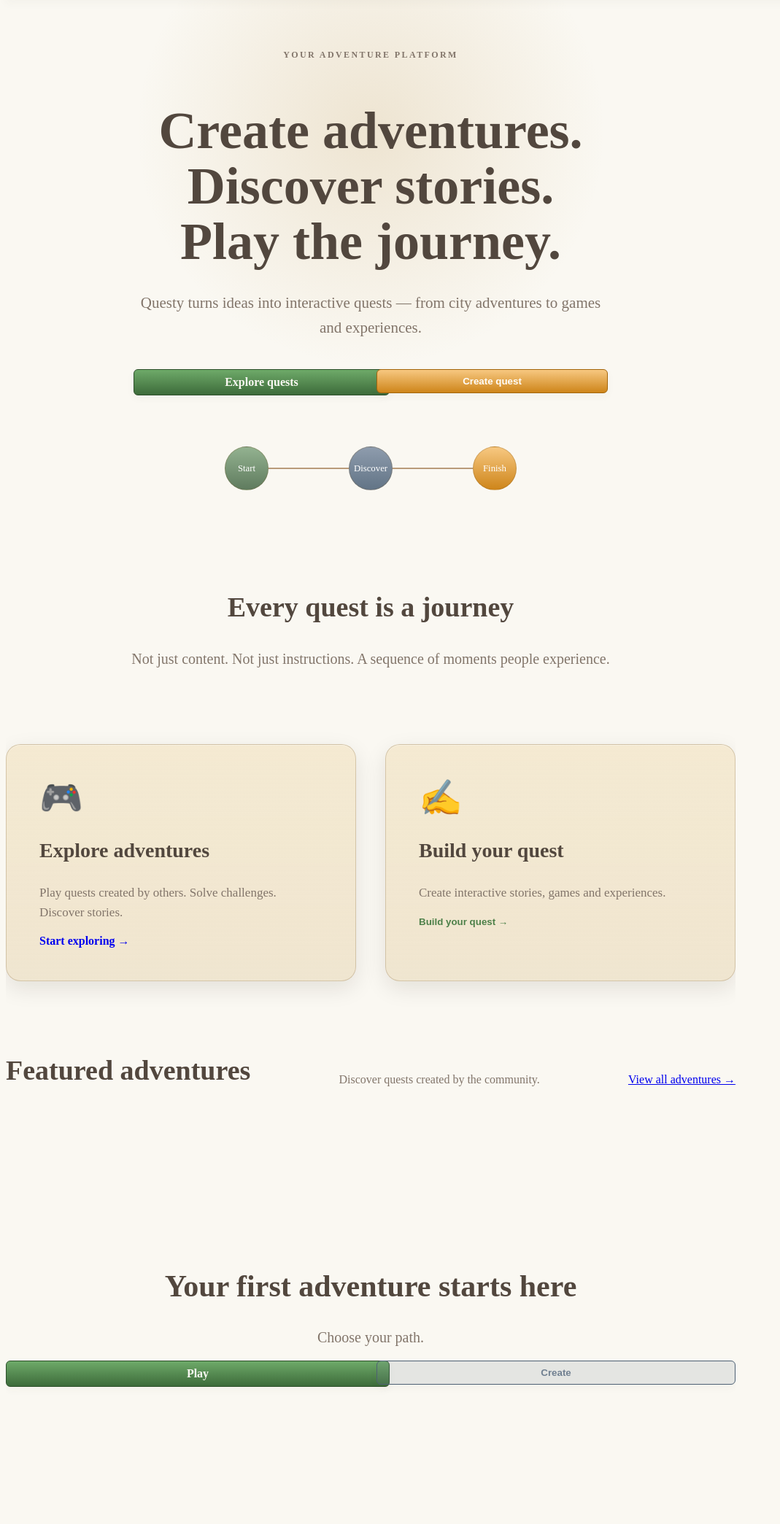
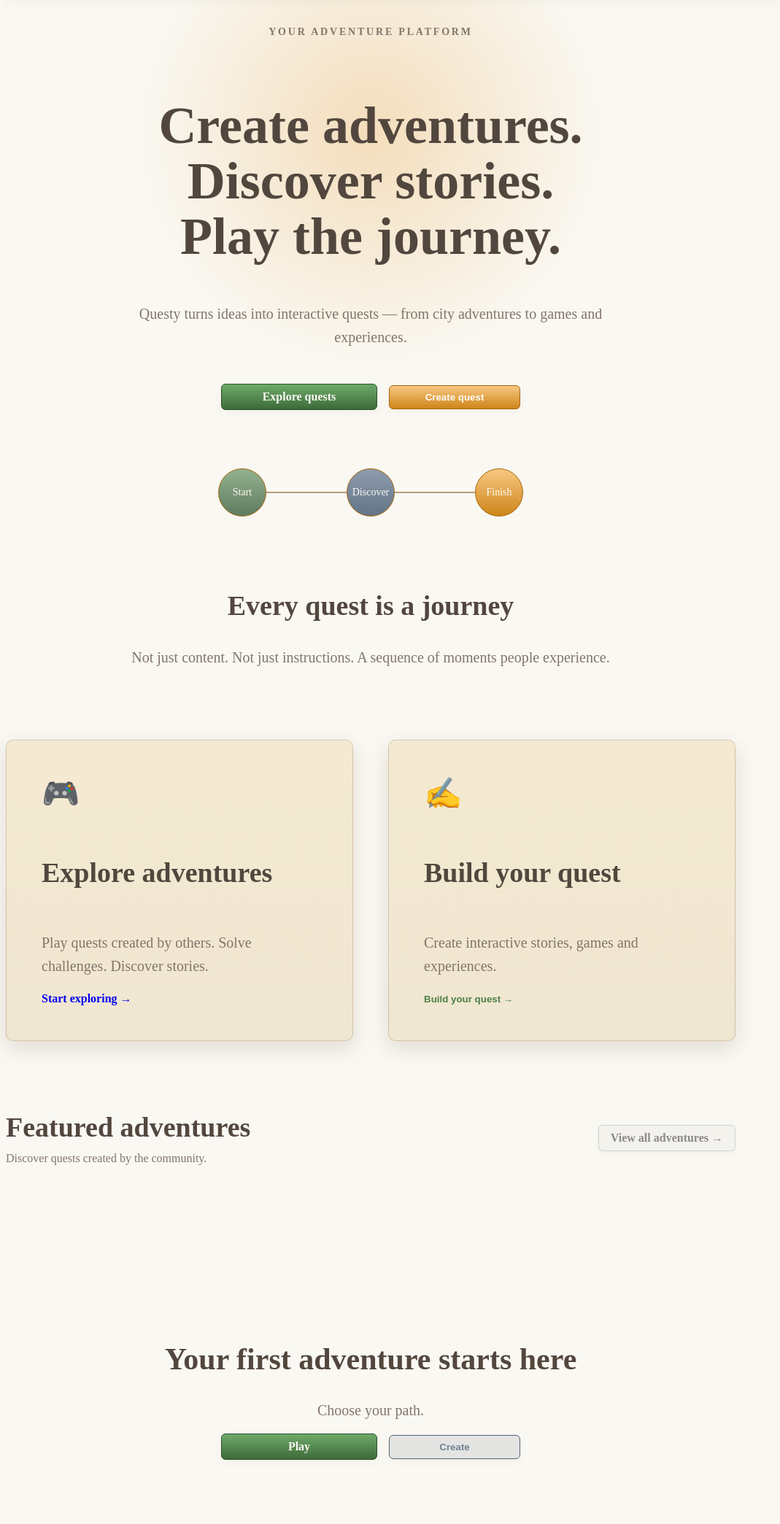
Before and after one commit to ddiedov/questy, a FastAPI app: page / in a window 1280 px wide. Shown: the part 105-2194 px from the top of the page at 73% size, without its empty margins (0-1069 px from the left). Before the commit the page ends 2006 px from the top, so only its background shows below. Run offline with FastAPI, Linux system fonts and the light colour scheme; parts of the project's set-up code (start-up, migrations or seed data) failed here and were passed over; some libraries are stand-ins or nearby versions.

Commit message:
landing polishing

```diff
--- a/app/static/css/components.css
+++ /dev/null
@@ -1,25 +0,0 @@
-.hero {
-  padding: 40px 20px;
-  border-radius: var(--radius-lg);
-  background: linear-gradient(
-    180deg,
-    rgba(255,255,255,.35),
-    rgba(255,255,255,.15)
-  );
-  border: 1px solid var(--card-border);
-  box-shadow: var(--card-shadow), var(--card-inset);
-  position: relative;
-  overflow: hidden;
-}
-
-.path-line {
-  height: 2px;
-  margin: 24px 0;
-  background: linear-gradient(
-    90deg,
-    transparent,
-    var(--primary),
-    transparent
-  );
-  opacity: 0.5;
-}
--- /dev/null
+++ b/app/static/css/components/buttons.css
@@ -0,0 +1,234 @@
+/* ========================================
+   BUTTON BASE
+======================================== */
+
+.btn {
+    --btn-bg: transparent;
+    --btn-bg-soft: transparent;
+    --btn-bg-hover: transparent;
+
+    --btn-border: transparent;
+    --btn-border-light: transparent;
+    --btn-border-muted: transparent;
+
+    --btn-text: var(--text-main);
+    --btn-text-soft: var(--text-main);
+    --btn-text-muted: var(--text-muted);
+
+    display: inline-flex;
+    align-items: center;
+    justify-content: center;
+    gap: .5rem;
+
+    padding: var(--space-sm) var(--space-lg);
+
+    border: 1px solid var(--btn-border);
+    border-radius: var(--radius-sm);
+
+    background: var(--btn-bg);
+    color: var(--btn-text);
+
+    font-weight: 600;
+    text-decoration: none;
+
+    box-shadow: var(--shadow-sm);
+
+    transition:
+        background .12s ease,
+        border-color .12s ease,
+        color .12s ease,
+        transform .12s ease,
+        box-shadow .12s ease;
+}
+
+.btn:hover,
+.btn.is-hover {
+    background: var(--btn-bg-hover);
+    color: var(--btn-text);
+    transform: translateY(-1px);
+}
+
+.btn:focus-visible,
+.btn.is-focus {
+    outline: none;
+    box-shadow:
+        var(--shadow-sm),
+        0 0 0 3px rgba(0,0,0,.08);
+}
+
+.btn:disabled,
+.btn.is-disabled {
+    opacity: .55;
+    cursor: default;
+    transform: none;
+    box-shadow: none;
+}
+
+.btn:active,
+.btn.is-active {
+
+}
+
+
+/* ========================================
+   CATEGORY: FORWARD
+======================================== */
+
+.btn-forward {
+    --btn-bg: var(--btn-forward-bg);
+    --btn-bg-soft: var(--btn-forward-bg-soft);
+    --btn-bg-softest: var(--btn-forward-bg-softest);
+    --btn-bg-hover: var(--btn-forward-bg-hover);
+
+    --btn-border: var(--btn-forward-border);
+    --btn-border-light: var(--btn-forward-border-light);
+    --btn-border-muted: var(--btn-forward-border-muted);
+
+    --btn-text: var(--btn-forward-text);
+    --btn-text-soft: var(--btn-forward-text-soft);
+    --btn-text-muted: var(--btn-forward-text-muted);
+}
+
+
+/* ========================================
+   CATEGORY: EXPLORE
+======================================== */
+
+.btn-explore {
+    --btn-bg: var(--btn-explore-bg);
+    --btn-bg-soft: var(--btn-explore-bg-soft);
+    --btn-bg-softest: var(--btn-explore-bg-softest);
+    --btn-bg-hover: var(--btn-explore-bg-hover);
+
+    --btn-border: var(--btn-explore-border);
+    --btn-border-light: var(--btn-explore-border-light);
+    --btn-border-muted: var(--btn-explore-border-muted);
+
+    --btn-text: var(--btn-explore-text);
+    --btn-text-soft: var(--btn-explore-text-soft);
+    --btn-text-muted: var(--btn-explore-text-muted);
+}
+
+
+/* ========================================
+   CATEGORY: MODIFY
+======================================== */
+
+.btn-modify {
+    --btn-bg: var(--btn-modify-bg);
+    --btn-bg-soft: var(--btn-modify-bg-soft);
+    --btn-bg-softest: var(--btn-modify-bg-softest);
+    --btn-bg-hover: var(--btn-modify-bg-hover);
+
+    --btn-border: var(--btn-modify-border);
+    --btn-border-light: var(--btn-modify-border-light);
+    --btn-border-muted: var(--btn-modify-border-muted);
+
+    --btn-text: var(--btn-modify-text);
+    --btn-text-soft: var(--btn-modify-text-soft);
+    --btn-text-muted: var(--btn-modify-text-muted);
+}
+
+
+/* ========================================
+   CATEGORY: DANGER
+======================================== */
+
+.btn-danger {
+    --btn-bg: var(--btn-danger-bg);
+    --btn-bg-soft: var(--btn-danger-bg-soft);
+    --btn-bg-softest: var(--btn-danger-bg-softest);
+    --btn-bg-hover: var(--btn-danger-bg-hover);
+
+    --btn-border: var(--btn-danger-border);
+    --btn-border-light: var(--btn-danger-border-light);
+    --btn-border-muted: var(--btn-danger-border-muted);
+
+    --btn-text: var(--btn-danger-text);
+    --btn-text-soft: var(--btn-danger-text-soft);
+    --btn-text-muted: var(--btn-danger-text-muted);
+}
+
+
+/* ========================================
+   CATEGORY: AUTHENTICATION
+======================================== */
+
+.btn-auth {
+    --btn-bg: var(--btn-auth-bg);
+    --btn-bg-soft: var(--btn-auth-bg-soft);
+    --btn-bg-softest: var(--btn-auth-bg-softest);
+    --btn-bg-hover: var(--btn-auth-bg-hover);
+
+    --btn-border: var(--btn-auth-border);
+    --btn-border-light: var(--btn-auth-border-light);
+    --btn-border-muted: var(--btn-auth-border-muted);
+
+    --btn-text: var(--btn-auth-text);
+    --btn-text-soft: var(--btn-auth-text-soft);
+    --btn-text-muted: var(--btn-auth-text-muted);
+}
+
+
+/* ========================================
+   CATEGORY: NAVIGATION
+======================================== */
+
+.btn-nav {
+    --btn-bg: var(--btn-nav-bg);
+    --btn-bg-soft: var(--btn-nav-bg-soft);
+    --btn-bg-softest: var(--btn-nav-bg-softest);
+    --btn-bg-hover: var(--btn-nav-bg-hover);
+
+    --btn-border: var(--btn-nav-border);
+    --btn-border-light: var(--btn-nav-border-light);
+    --btn-border-muted: var(--btn-nav-border-muted);
+
+    --btn-text: var(--btn-nav-text);
+    --btn-text-soft: var(--btn-nav-text-soft);
+    --btn-text-muted: var(--btn-nav-text-muted);
+}
+
+
+/* ========================================
+   WEIGHT: PRIMARY
+======================================== */
+
+.btn-primary {
+    background: var(--btn-bg);
+    border-color: var(--btn-border);
+    color: var(--btn-text);
+}
+
+
+/* ========================================
+   WEIGHT: SECONDARY
+======================================== */
+
+.btn-secondary {
+    background: var(--btn-bg-soft);
+    border-color: var(--btn-border);
+    color: var(--btn-text-soft);
+}
+
+
+/* ========================================
+   WEIGHT: QUIET
+======================================== */
+
+.btn-quiet {
+    background: var(--btn-bg-softest);
+    border-color: var(--btn-border-light);
+    color: var(--btn-text-muted);
+}
+
+
+/* ========================================
+   WEIGHT: MUTE
+======================================== */
+
+.btn-mute {
+    background: transparent;
+    border-color: var(--btn-border-light);
+    color: var(--btn-text-muted);
+}
--- a/app/static/css/main.css
+++ b/app/static/css/main.css
@@ -12,6 +12,11 @@ body {
   background-repeat: no-repeat;
 
   color: var(--text-main);
+}
+
+.page-body {
+    margin-top: 0;
+    margin-bottom: 0;
 }
 
 .app-container {
--- a/app/static/css/overrides.css
+++ /dev/null
@@ -1,234 +0,0 @@
-/* ========================================
-   BUTTON BASE
-======================================== */
-
-.btn {
-    --btn-bg: transparent;
-    --btn-bg-soft: transparent;
-    --btn-bg-hover: transparent;
-
-    --btn-border: transparent;
-    --btn-border-light: transparent;
-    --btn-border-muted: transparent;
-
-    --btn-text: var(--text-main);
-    --btn-text-soft: var(--text-main);
-    --btn-text-muted: var(--text-muted);
-
-    display: inline-flex;
-    align-items: center;
-    justify-content: center;
-    gap: .5rem;
-
-    padding: var(--space-sm) var(--space-lg);
-
-    border: 1px solid var(--btn-border);
-    border-radius: var(--radius-sm);
-
-    background: var(--btn-bg);
-    color: var(--btn-text);
-
-    font-weight: 600;
-    text-decoration: none;
-
-    box-shadow: var(--shadow-sm);
-
-    transition:
-        background .12s ease,
-        border-color .12s ease,
-        color .12s ease,
-        transform .12s ease,
-        box-shadow .12s ease;
-}
-
-.btn:hover,
-.btn.is-hover {
-    background: var(--btn-bg-hover);
-    color: var(--btn-text);
-    transform: translateY(-1px);
-}
-
-.btn:focus-visible,
-.btn.is-focus {
-    outline: none;
-    box-shadow:
-        var(--shadow-sm),
-        0 0 0 3px rgba(0,0,0,.08);
-}
-
-.btn:disabled,
-.btn.is-disabled {
-    opacity: .55;
-    cursor: default;
-    transform: none;
-    box-shadow: none;
-}
-
-.btn:active,
-.btn.is-active {
-
-}
-
-
-/* ========================================
-   CATEGORY: FORWARD
-======================================== */
-
-.btn-forward {
-    --btn-bg: var(--btn-forward-bg);
-    --btn-bg-soft: var(--btn-forward-bg-soft);
-    --btn-bg-softest: var(--btn-forward-bg-softest);
-    --btn-bg-hover: var(--btn-forward-bg-hover);
-
-    --btn-border: var(--btn-forward-border);
-    --btn-border-light: var(--btn-forward-border-light);
-    --btn-border-muted: var(--btn-forward-border-muted);
-
-    --btn-text: var(--btn-forward-text);
-    --btn-text-soft: var(--btn-forward-text-soft);
-    --btn-text-muted: var(--btn-forward-text-muted);
-}
-
-
-/* ========================================
-   CATEGORY: EXPLORE
-======================================== */
-
-.btn-explore {
-    --btn-bg: var(--btn-explore-bg);
-    --btn-bg-soft: var(--btn-explore-bg-soft);
-    --btn-bg-softest: var(--btn-explore-bg-softest);
-    --btn-bg-hover: var(--btn-explore-bg-hover);
-
-    --btn-border: var(--btn-explore-border);
-    --btn-border-light: var(--btn-explore-border-light);
-    --btn-border-muted: var(--btn-explore-border-muted);
-
-    --btn-text: var(--btn-explore-text);
-    --btn-text-soft: var(--btn-explore-text-soft);
-    --btn-text-muted: var(--btn-explore-text-muted);
-}
-
-
-/* ========================================
-   CATEGORY: MODIFY
-======================================== */
-
-.btn-modify {
-    --btn-bg: var(--btn-modify-bg);
-    --btn-bg-soft: var(--btn-modify-bg-soft);
-    --btn-bg-softest: var(--btn-modify-bg-softest);
-    --btn-bg-hover: var(--btn-modify-bg-hover);
-
-    --btn-border: var(--btn-modify-border);
-    --btn-border-light: var(--btn-modify-border-light);
-    --btn-border-muted: var(--btn-modify-border-muted);
-
-    --btn-text: var(--btn-modify-text);
-    --btn-text-soft: var(--btn-modify-text-soft);
-    --btn-text-muted: var(--btn-modify-text-muted);
-}
-
-
-/* ========================================
-   CATEGORY: DANGER
-======================================== */
-
-.btn-danger {
-    --btn-bg: var(--btn-danger-bg);
-    --btn-bg-soft: var(--btn-danger-bg-soft);
-    --btn-bg-softest: var(--btn-danger-bg-softest);
-    --btn-bg-hover: var(--btn-danger-bg-hover);
-
-    --btn-border: var(--btn-danger-border);
-    --btn-border-light: var(--btn-danger-border-light);
-    --btn-border-muted: var(--btn-danger-border-muted);
-
-    --btn-text: var(--btn-danger-text);
-    --btn-text-soft: var(--btn-danger-text-soft);
-    --btn-text-muted: var(--btn-danger-text-muted);
-}
-
-
-/* ========================================
-   CATEGORY: AUTHENTICATION
-======================================== */
-
-.btn-auth {
-    --btn-bg: var(--btn-auth-bg);
-    --btn-bg-soft: var(--btn-auth-bg-soft);
-    --btn-bg-softest: var(--btn-auth-bg-softest);
-    --btn-bg-hover: var(--btn-auth-bg-hover);
-
-    --btn-border: var(--btn-auth-border);
-    --btn-border-light: var(--btn-auth-border-light);
-    --btn-border-muted: var(--btn-auth-border-muted);
-
-    --btn-text: var(--btn-auth-text);
-    --btn-text-soft: var(--btn-auth-text-soft);
-    --btn-text-muted: var(--btn-auth-text-muted);
-}
-
-
-/* ========================================
-   CATEGORY: NAVIGATION
-======================================== */
-
-.btn-nav {
-    --btn-bg: var(--btn-nav-bg);
-    --btn-bg-soft: var(--btn-nav-bg-soft);
-    --btn-bg-softest: var(--btn-nav-bg-softest);
-    --btn-bg-hover: var(--btn-nav-bg-hover);
-
-    --btn-border: var(--btn-nav-border);
-    --btn-border-light: var(--btn-nav-border-light);
-    --btn-border-muted: var(--btn-nav-border-muted);
-
-    --btn-text: var(--btn-nav-text);
-    --btn-text-soft: var(--btn-nav-text-soft);
-    --btn-text-muted: var(--btn-nav-text-muted);
-}
-
-
-/* ========================================
-   WEIGHT: PRIMARY
-======================================== */
-
-.btn-primary {
-    background: var(--btn-bg);
-    border-color: var(--btn-border);
-    color: var(--btn-text);
-}
-
-
-/* ========================================
-   WEIGHT: SECONDARY
-======================================== */
-
-.btn-secondary {
-    background: var(--btn-bg-soft);
-    border-color: var(--btn-border);
-    color: var(--btn-text-soft);
-}
-
-
-/* ========================================
-   WEIGHT: QUIET
-======================================== */
-
-.btn-quiet {
-    background: var(--btn-bg-softest);
-    border-color: var(--btn-border-light);
-    color: var(--btn-text-muted);
-}
-
-
-/* ========================================
-   WEIGHT: MUTE
-======================================== */
-
-.btn-mute {
-    background: transparent;
-    border-color: var(--btn-border-light);
-    color: var(--btn-text-muted);
-}
--- a/app/static/css/pages/landing.css
+++ b/app/static/css/pages/landing.css
@@ -4,8 +4,7 @@
 
 .landing-page {
     position: relative;
-    padding-top: 30px;
-    overflow: hidden;
+    padding-top: var(--space-2xl);
 }
 
 /* =========================
@@ -29,49 +28,57 @@
     border-radius: 50%;
     background: radial-gradient(
         circle,
-        rgba(183,139,61,.18),
+        color-mix(in srgb, var(--warning) 30%, transparent),
         transparent 65%
     );
     top: -200px;
     z-index: -1;
 }
 
+.landing-hero-content {
+    display: flex;
+    flex-direction: column;
+    align-items: center;
+    text-align: center;
+}
+
 .landing-eyebrow {
     letter-spacing: .2em;
-    font-size: .75rem;
+    font-size: var(--font-sm);
     font-weight: 600;
     color: var(--text-muted);
-    margin-bottom: 25px;
+    margin-bottom: var(--space-xl);
 }
 
 .landing-hero h1 {
-    font-size: 72px;
+    font-size: var(--font-2xl);
     line-height: 1.05;
     font-weight: 700;
     color: var(--text-main);
-    margin-bottom: 30px;
+    margin-bottom: var(--space-2xl);
 }
 
 .landing-hero p {
     max-width: 650px;
-    font-size: 21px;
+    font-size: var(--font-md);
     line-height: 1.6;
     color: var(--text-muted);
-    margin-bottom: 40px;
+    margin-bottom: var(--space-3xl);
 }
 
 .landing-actions {
-    display: grid;
-    grid-template-columns: 1fr 1fr;
+    display: flex;
+    align-items: center;
     justify-content: center;
-    gap: 16px;
-    flex-wrap: wrap;
+    gap: var(--space-lg);
 }
 
-
+.landing-actions form {
+    margin: 0;
+}
 
 .landing-actions .btn {
-    width: 100%;
+    width: 180px;
 }
 
 /* =========================
@@ -81,30 +88,33 @@
 .landing-map {
     display: flex;
     align-items: center;
-    margin-top: 70px;
+    margin-top: var(--space-5xl);
+    justify-content: center;
 }
 
 .landing-map-point {
-    width: 58px;
-    height: 58px;
+    width: 64px;
+    height: 64px;
     border-radius: 50%;
     display: flex;
     align-items: center;
     justify-content: center;
-    font-size: .8rem;
+    font-size: var(--font-sm);
     background: var(--dot-discover-bg);
-    border: 1px solid var(--card-border);
-    color: white;
+    border: 1px solid var(--dot-discover-border);
+    color: var(--accent-text);
 }
 
 .landing-map-point.active {
     background: var(--dot-start-bg);
-    color: white;
+    border: 1px solid var(--dot-start-border);
+    color: var(--secondary-text);
 }
 
 .landing-map-point.finish {
     background: var(--dot-finish-bg);
-    color: white;
+    border: 1px solid var(--dot-finish-border);
+    color: var(--warning-text);
 }
 
 .landing-map-path {
@@ -120,15 +130,15 @@
 .landing-intro {
     text-align: center;
     max-width: 700px;
-    margin: 100px auto;
+    margin: var(--space-6xl) auto;
 }
 
 .landing-intro h2 {
-    font-size: 38px;
+    font-size: var(--font-lg);
 }
 
 .landing-intro p {
-    font-size: 20px;
+    font-size: var(--font-md);
     color: var(--text-muted);
     line-height: 1.7;
 }
@@ -140,45 +150,42 @@
 .landing-world {
     display: grid;
     grid-template-columns: repeat(2,1fr);
-    gap: 40px;
-    margin-bottom: 100px;
+    gap: var(--space-3xl);
+    margin-bottom: var(--space-6xl);
 }
 
 .landing-world-item {
-    padding: 45px;
-    border-radius: 20px;
+    display: grid;
+    grid-template-rows: auto auto 1fr auto;
 
-    background: linear-gradient(
-        180deg,
-        rgba(243,231,204,.85),
-        rgba(234,219,189,.65)
-    );
+    padding: var(--space-3xl);
+    border-radius: var(--radius-lg);
 
-    border: 1px solid rgba(120,90,40,.25);
-
+    background: var(--gradient-card);
+    border: 1px solid var(--card-border);
     box-shadow:
-        0 10px 30px rgba(30,20,10,.10),
-        inset 0 1px 0 rgba(255,255,255,.35);
+        var(--card-shadow),
+        var(--card-inset);
 
     transition: .25s ease;
 }
 
 .landing-world-item:hover {
-    transform: translateY(-8px);
+    transform: translateY(-4px);
 }
 
 .landing-world-icon {
-    font-size: 48px;
-    margin-bottom: 20px;
+    font-size: var(--font-xl);
+    margin-bottom: var(--space-xl);
 }
 
 .landing-world-item h3 {
-    font-size: 28px;
+    font-size: var(--font-lg);
 }
 
 .landing-world-item p {
     color: var(--text-muted);
-    font-size: 17px;
+    font-size: var(--font-md);
     line-height: 1.6;
 }
 
@@ -206,75 +213,47 @@
 ========================= */
 
 .landing-featured {
-    margin-bottom: 100px;
+    margin-bottom: var(--space-6xl);
 }
 
 .landing-featured-header {
     display: flex;
+    align-items: center;
     justify-content: space-between;
-    align-items: end;
-    margin-bottom: 35px;
+    gap: var(--space-xl);
+    margin-bottom: var(--space-2xl);
 }
 
-.landing-featured-header h2 {
-    font-size: 38px;
-    margin: 0;
+.landing-featured-heading {
+    display: flex;
+    flex-direction: column;
+    justify-content: center;
 }
 
-.landing-featured-header p {
+.landing-featured-heading h2 {
+    font-size: var(--font-lg);
+    margin-top: 0;
+    margin-bottom: var(--space-md);
+}
+
+.landing-featured-heading p {
     color: var(--text-muted);
-    margin: 0;
+    margin-top: 0;
+    margin-bottom: 0;
 }
 
 /* =========================
-   QUEST GRID (legacy but kept)
+   LANDING TILE (main modern UI)
 ========================= */
 
 .landing-quest-grid {
     display: grid;
     grid-template-columns: repeat(3,1fr);
-    gap: 28px;
+    gap: var(--space-xl);
     max-width: 1100px;
     margin: 0 auto;
 
 }
-
-.landing-quest-card {
-    overflow: hidden;
-    border-radius: 18px;
-    background: var(--gradient-card);
-    border: 1px solid var(--card-border);
-    box-shadow: var(--card-shadow), var(--card-inset);
-    transition: .25s;
-}
-
-.landing-quest-card:hover {
-    transform: translateY(-8px);
-}
-
-.landing-quest-image-wrap {
-    height: 220px;
-    overflow: hidden;
-}
-
-.landing-quest-image {
-    width: 100%;
-    height: 100%;
-    object-fit: cover;
-    transition: .35s ease;
-}
-
-.landing-quest-card:hover .landing-quest-image {
-    transform: scale(1.05);
-}
-
-.landing-quest-body {
-    padding: 25px;
-}
-
-/* =========================
-   LANDING TILE (main modern UI)
-========================= */
 
 .landing-tile {
     display: block;
--- a/app/static/css/variables.css
+++ b/app/static/css/variables.css
@@ -301,6 +301,9 @@
   --space-xl: 24px;
   --space-2xl: 32px;
   --space-3xl: 48px;
+  --space-4xl: 64px;
+  --space-5xl: 80px;
+  --space-6xl: 96px;
 
   /* Typography */
   --font-xs:     12px;
@@ -308,6 +311,7 @@
   --font-md:     20px;
   --font-lg:     38px;
   --font-xl:     42px;
+  --font-2xl:    72px;
 
 
   /* ==========================================================================
--- a/app/templates/core/base.html
+++ b/app/templates/core/base.html
@@ -13,6 +13,7 @@
   <link rel="stylesheet" href="/static/css/components/navbar.css">
   <link rel="stylesheet" href="/static/css/components/auth.css">
   <link rel="stylesheet" href="/static/css/components/task-card.css">
+  <link rel="stylesheet" href="/static/css/components/buttons.css">
 
   <link rel="stylesheet" href="/static/vendor/trix/trix.css">
   <link rel="stylesheet" href="/static/css/components/rich_text.css">
--- a/app/templates/landing/landing.html
+++ b/app/templates/landing/landing.html
@@ -117,25 +117,24 @@
   </section>
 
 
-
-
-
-
   <!-- =====================
       FEATURED
   ===================== -->
   <section class="landing-featured">
     <div class="landing-featured-header">
+      <div class="landing-featured-heading">
         <h2>
           Featured adventures
         </h2>
         <p>
           Discover quests created by the community.
         </p>
-      <a href="/quests">
+      </div>
+      <a href="/quests" class="btn btn-nav btn-quiet">
         View all adventures →
       </a>
     </div>
+
 
     <div class="landing-quest-grid">
       {% for quest in featured_quests %}
```
Also changed, not shown: other parts of app/static/css/pages/landing.css (+31 -19 lines), app/templates/landing/landing1.html (deleted, +0 -7 lines). Lines whose indentation alone changed are shown as unchanged.
